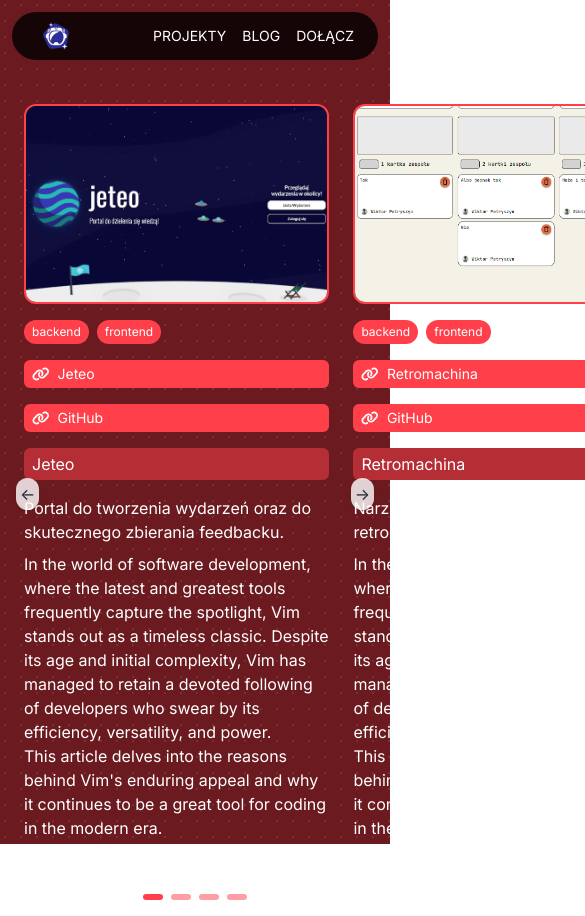
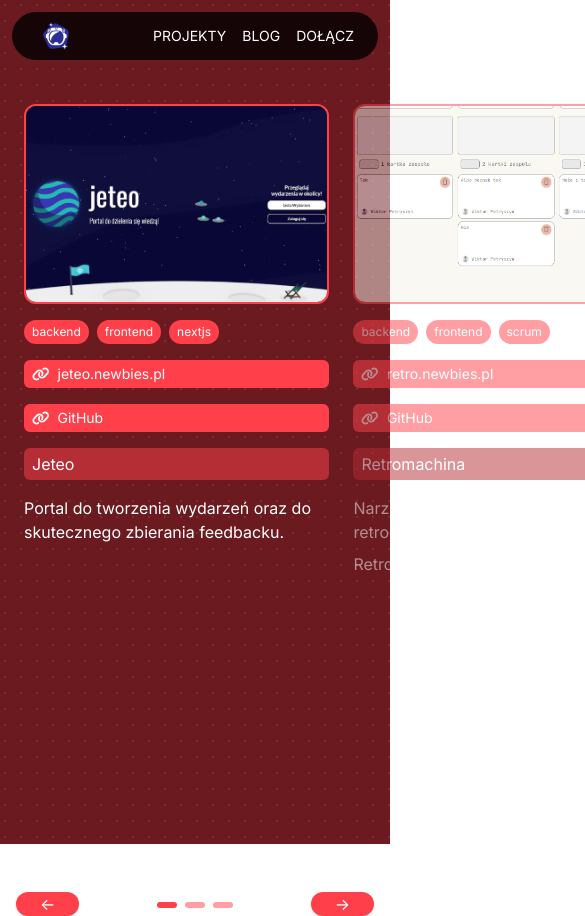
Before and after one commit to Newbies-Workplace/newbies-web, a Next.js app: page /projects in a window 390 px wide. Shown: the top 916 px of the page, 585 px wide, since content can reach past the window. Built offline with nearby package versions, Linux system fonts and the light colour scheme.

Commit message:
feat: projects responsiveness

```diff
--- a/package.json
+++ b/package.json
@@ -30,6 +30,7 @@
     "react-dom": "^18",
     "react-fast-marquee": "^1.6.3",
     "react-powerglitch": "^1.0.3",
+    "react-swipeable": "^7.0.1",
     "tailwind-merge": "^2.2.1",
     "three": "^0.160.0"
   },
--- a/public/content/projects/0_jeteo.mdx
+++ b/public/content/projects/0_jeteo.mdx
@@ -1,28 +1,12 @@
 ---
 title: 'Jeteo'
 publishedAt: '2024-04-09'
-tags: ['backend', 'frontend']
+tags: ['backend', 'frontend', 'nextjs']
 summary: 'Portal do tworzenia wydarzeń oraz do skutecznego zbierania feedbacku.'
 image: 'content/projects/0_jeteo.jpeg'
 links:
-  - title: 'Jeteo'
+  - title: 'jeteo.newbies.pl'
     url: 'https://jeteo.newbies.pl/'
   - title: 'GitHub'
     url: 'https://github.com/Newbies-Workplace/jeteo'
 ---
-
-In the world of software development, where the latest and greatest tools frequently capture the spotlight, Vim stands out as a timeless classic. Despite its age and initial complexity, Vim has managed to retain a devoted following of developers who swear by its efficiency, versatility, and power.
-
-This article delves into the reasons behind Vim's enduring appeal and why it continues to be a great tool for coding in the modern era.
-
-## Efficiency and Speed
-
-At the heart of Vim's philosophy is the idea of minimizing keystrokes to achieve maximum efficiency.
-
-Unlike other text editors where the mouse is often relied upon for navigation and text manipulation, Vim's keyboard-centric design allows developers to perform virtually all coding tasks without leaving the home row. This not only speeds up coding but also reduces the risk of repetitive strain injuries.
-
-## Highly Customizable
-
-Vim can be extensively customized to suit any developer's preferences and workflow. With a vibrant ecosystem of plugins and a robust scripting language, users can tailor the editor to their specific needs, whether it's programming in Python, writing in Markdown, or managing projects.
-
-This level of customization ensures that Vim remains relevant and highly functional for a wide range of programming tasks and languages.
--- a/public/content/projects/1_retromachina.mdx
+++ b/public/content/projects/1_retromachina.mdx
@@ -1,39 +1,14 @@
 ---
 title: 'Retromachina'
 publishedAt: '2024-04-09'
-tags: ['backend', 'frontend']
+tags: ['backend', 'frontend', 'scrum']
 summary: 'Narzędzie służące do przeprowadzania retrospektyw'
 image: 'content/projects/1_retromachina.png'
 links:
-- title: 'Retromachina'
-  url: 'https://retro.newbies.pl/'
-- title: 'GitHub'
-  url: 'https://github.com/Newbies-Workplace/retromachina'
+  - title: 'retro.newbies.pl'
+    url: 'https://retro.newbies.pl/'
+  - title: 'GitHub'
+    url: 'https://github.com/Newbies-Workplace/retromachina'
 ---
 
-In the world of software development, where the latest and greatest tools frequently capture the spotlight, Vim stands out as a timeless classic. Despite its age and initial complexity, Vim has managed to retain a devoted following of developers who swear by its efficiency, versatility, and power.
-
-This article delves into the reasons behind Vim's enduring appeal and why it continues to be a great tool for coding in the modern era.
-
-## Efficiency and Speed
-
-At the heart of Vim's philosophy is the idea of minimizing keystrokes to achieve maximum efficiency.
-
-Unlike other text editors where the mouse is often relied upon for navigation and text manipulation, Vim's keyboard-centric design allows developers to perform virtually all coding tasks without leaving the home row. This not only speeds up coding but also reduces the risk of repetitive strain injuries.
-
-## Highly Customizable
-
-Vim can be extensively customized to suit any developer's preferences and workflow. With a vibrant ecosystem of plugins and a robust scripting language, users can tailor the editor to their specific needs, whether it's programming in Python, writing in Markdown, or managing projects.
-
-This level of customization ensures that Vim remains relevant and highly functional for a wide range of programming tasks and languages.
-
-
-The debate between using spaces and tabs for indentation in coding may seem trivial to the uninitiated, but it is a topic that continues to inspire passionate discussions among developers. This seemingly minor choice can affect code readability, maintenance, and even team dynamics.
-
-Let's delve into the arguments for both sides and consider why this debate remains relevant in the software development world.
-
-## The Case for Spaces
-
-Advocates for using spaces argue that it ensures consistent code appearance across different editors, tools, and platforms. Because a space is a universally recognized character with a consistent width, code indented with spaces will look the same no matter where it's viewed. This consistency is crucial for maintaining readability and avoiding formatting issues when code is shared between team members or published online.
-
-Additionally, some programming languages and style guides explicitly recommend spaces for indentation, suggesting a certain number of spaces (often two or four) per indentation level. Adhering to these recommendations can be essential for projects that aim for best practices in code quality and readability.
+# Retromachina
--- a/public/content/projects/2_swit.mdx
+++ b/public/content/projects/2_swit.mdx
@@ -3,17 +3,19 @@
 publishedAt: '2019-12-02'
 tags: ['event', 'meeting']
 image: 'content/projects/2_swit.jpg'
-summary: 'TO NAZWA NOWEGO WYDARZENIA SKIEROWANEGO DO ŚWIDNICKIEJ MŁODZIEŻY. NAZWA JEST SKRÓTEM OD SŁÓW: ŚWIDNICA I IT – TECHNOLOGIE INFORMATYCZNE.'
 ---
 
 Chcesz wskoczyć w świat programowania? A może już zrobiłeś pierwsze kroki? Jeśli interesuje się świat IT, a Twoją pasją jest programowanie i chcesz zobaczyć jak to robią twoi rówieśnicy, to zarezerwuj sobie czas w poniedziałek – 2 grudnia.
 Jesteśmy młodymi pasjonatami programowania, a o programowaniu wiemy całkiem sporo, dlatego zapraszamy Cię na Świdnickie Spotkania IT!
 
 # Agenda:
-- 17:00 - 17:15 | START imprezy
-- 17:15 - 17:45 | Możliwości współczesnych przeglądarek (Jakub)
-- 17:45 - 18:00 | przerwa
-- 18:00 - 18:30 | Jak skutecznie programista... (Wiktor)
-- 18:30 - 18:45 | przerwa
-- 18:45 - 19:15 | Machine Learning - Matematyka statystyczna czy czarna magia?(Tycjan)
-- 20:00 | Zakończnie
+
+| Od    | Do    |                                                                      |
+|-------|-------|----------------------------------------------------------------------|
+| 17:00 | 17:15 | START imprezy                                                        |
+| 17:15 | 17:45 | Możliwości współczesnych przeglądarek (Jakub)                        |
+| 17:45 | 18:00 | przerwa                                                              |
+| 18:00 | 18:30 | Jak skutecznie programista... (Wiktor)                               |
+| 18:30 | 18:45 | przerwa                                                              |
+| 18:45 | 19:15 | Machine Learning - Matematyka statystyczna czy czarna magia?(Tycjan) |
+| 20:00 |       | Zakończnie                                                           |
--- a/public/content/projects/3_bartolini.mdx
+++ /dev/null
@@ -1,13 +0,0 @@
----
-title: 'Bartolini'
-publishedAt: '2024-04-09'
-tags: ['mobile', 'app', 'ios', 'android']
----
-
-Aplikacja wykorzystywana jest przez pracowników w celu sprawdzenia czy jest wolne miejsce na parkingu. Zaprojektowana tak aby każdy mógł szybko i w łatwy sposób sprawdzić czy jest dla niego miejsce. Jest nie zawodna dzięki pobieraniu danych z kamer parkingowych na żywo.
-
-## Technologie
-
-- Backend => (Java/Kotlin, Spring Framework, Tensorflow),
-- Panel konfiguracyjny => (HTML/CSS/JavaScript, mustache.js),
-- Aplikacja dla użytkownika końcowego => (Android/iOS)
--- a/src/app/(home)/OurProjectsSection.tsx
+++ b/src/app/(home)/OurProjectsSection.tsx
@@ -8,7 +8,7 @@
   const projects = getProjects();
 
   return (
-    <div className="min-h-screen h-screen bg-red-900 bg-dot-white/[0.2] relative snap-start">
+    <div className="min-h-screen h-screen bg-red-900 bg-dot-white/[0.2] relative snap-start flex flex-col">
       <div className={"rotate-1 -mx-4"}>
         <Marquee
           direction="right"
@@ -22,12 +22,18 @@
         </Marquee>
       </div>
 
-      <div className={"h-[calc(100vh-24px)] md:h-[calc(100vh-64px)] pb-4"}>
-        <Carousel>
-          {projects.map((project) => (
-            <ProjectCard project={project} key={project.slug} />
-          ))}
-        </Carousel>
+      <div
+        className={
+          "flex flex-col items-center h-[calc(100vh-24px)] md:h-[calc(100vh-64px)] pb-4"
+        }
+      >
+        <div className={"h-full w-full max-w-[1200px]"}>
+          <Carousel>
+            {projects.map((project) => (
+              <ProjectCard project={project} key={project.slug} />
+            ))}
+          </Carousel>
+        </div>
       </div>
     </div>
   );
--- a/src/app/projects/Carousel.tsx
+++ b/src/app/projects/Carousel.tsx
@@ -1,11 +1,14 @@
 "use client";
 
+import { cn } from "@/utils/cn";
 import React, { useState } from "react";
+import { useSwipeable } from "react-swipeable";
 
 export const Carousel = ({
   children: slides,
 }: { children: React.ReactNode[] }) => {
   const [curr, setCurr] = useState(0);
+  const [swipeOffset, setSwipeOffset] = useState(0);
 
   const prev = () =>
     setCurr((curr) => (curr === 0 ? slides.length - 1 : curr - 1));
@@ -13,31 +16,58 @@
   const next = () =>
     setCurr((curr) => (curr === slides.length - 1 ? 0 : curr + 1));
 
+  const handlers = useSwipeable({
+    onSwiping: (eventData) => {
+      setSwipeOffset(eventData.deltaX);
+    },
+    onSwipedLeft: () => {
+      next();
+      setSwipeOffset(0);
+    },
+    onSwipedRight: () => {
+      prev();
+      setSwipeOffset(0);
+    },
+    preventScrollOnSwipe: true,
+    delta: 50,
+  });
+
   return (
-    <div className="relative h-full pl-6 py-8">
+    <div className="relative h-full pl-6 py-8" {...handlers}>
       <div
         className="flex h-full transition-transform ease-out duration-500 pr-6 gap-6 w-[90%]"
-        style={{ transform: `translateX(-${curr * 100}%)` }}
+        style={{
+          transform: `translateX(calc(-${curr * 100}% + ${swipeOffset}px))`,
+        }}
       >
-        {slides}
+        {slides.map((slide, index) => (
+          <div
+            className={cn(
+              "flex flex-col min-w-full transition-opacity ease-out duration-500",
+              curr !== index && "opacity-50",
+            )}
+          >
+            {slide}
+          </div>
+        ))}
       </div>
 
-      <div className="absolute inset-0 flex items-center justify-between p-4 pointer-events-none">
+      <div className="absolute inset-0 flex items-end px-4 sm:py-4 justify-between pointer-events-none z-10">
         <button
           onClick={prev}
-          className="p-1 rounded-full shadow bg-white/80 text-gray-800 hover:bg-white pointer-events-auto"
+          className="sm:py-3 px-6 sm:rounded-xl rounded-full shadow bg-red-500 text-white hover:bg-red-600 pointer-events-auto"
         >
           &lt;-
         </button>
         <button
           onClick={next}
-          className="p-1 rounded-full shadow bg-white/80 text-gray-800 hover:bg-white pointer-events-auto"
+          className="sm:py-3 px-6 sm:rounded-xl rounded-full shadow bg-red-500 text-white hover:bg-red-600 pointer-events-auto"
         >
           -&gt;
         </button>
       </div>
 
-      <div className="absolute bottom-4 right-0 left-0">
+      <div className="absolute bottom-2 right-0 left-0">
         <div className="flex items-center justify-center gap-2">
           {/* biome-ignore lint/suspicious/noExplicitAny: <explanation> */}
           {slides.map((_: any, i: number) => (
--- a/src/app/projects/ProjectCard.tsx
+++ b/src/app/projects/ProjectCard.tsx
@@ -8,7 +8,7 @@
   return (
     <div
       className={
-        "flex flex-col sm:flex-row sm:overflow-auto overflow-scroll gap-4 min-w-full text-white"
+        "flex flex-col sm:flex-row sm:overflow-auto overflow-y-scroll gap-4 min-w-full text-white"
       }
     >
       <div className={"flex flex-col gap-4 min-w-[200px]"}>
@@ -38,7 +38,6 @@
         {/*  <div className={"w-full h-1 rounded bg-red-500"} />*/}
         {/*</div>*/}
 
-        {/* todo github link / web link */}
         {project.data.links?.map((link) => (
           <a
             key={link.url}
@@ -61,7 +60,7 @@
           {project.data.title}
         </div>
 
-        <div className={"flex flex-col gap-2 overflow-scroll"}>
+        <div className={"flex flex-col gap-2 overflow-y-scroll"}>
           {project.data.summary && <div>{project.data.summary}</div>}
 
           <div
```
Also changed, not shown: 1 other file (tests, documents, lock files or other folders).
